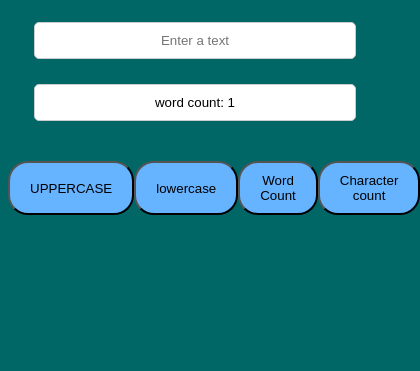
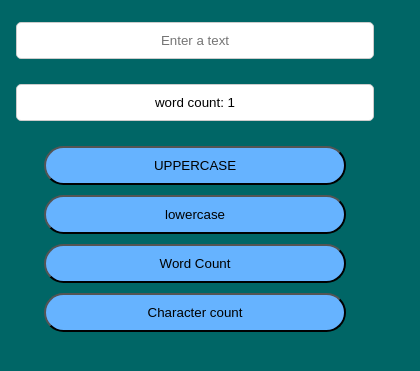
Before and after one commit to yashyeole09/string-operations, a plain HTML site: page index.html in a window 390 px wide. Both pictures are taken after a click on the button "Word Count". Shown: the part 61-432 px from the top of the page, 420 px wide, since content can reach past the window. Drawn offline with Linux system fonts and the light colour scheme.

Commit message:
responsive

```diff
--- a/index.html
+++ b/index.html
@@ -51,11 +51,31 @@
             background-color: #3399ff;
             color: white;
         }
-        @media screen and (max-width: 400px) {
-           .btn-container {
-                width: 100%;
+        @media screen and (max-width: 600px) {
+            .btn-container {
+                flex-direction: column;
+                align-items: center;
+                width: 90%;
+            }
+
+            .btn {
+                width: 80%;
+                margin: 5px 0;
+            }
+            h1 {
+                font-size: 2rem;
             }
         }
+        @media screen and (max-width: 400px) {
+            .box {
+                width: 90%;
+            }
+
+            .btn {
+                width: 90%;
+            }
+        }
+
     </style>
 </head>
 
@@ -85,13 +105,14 @@
         }
 
         function convertToWordCount() {
-            const totalwords = inputElement.value.split("$").length;
+            const totalwords = inputElement.value.split(" ").length;
             outputElement.value = `word count: ${totalwords}`;
         }
 
-        function convertToCharacterCount() {
-            const inputText = inputElement.value;
-            outputElement.value = `character count: ${inputText.value.length}`;
+        function convertToCharactercount() {
+         const inputText = inputElement.value;
+            outputElement.value = `character count: ${inputText.length}`;
+
         }
     </script>
 </body>
```
